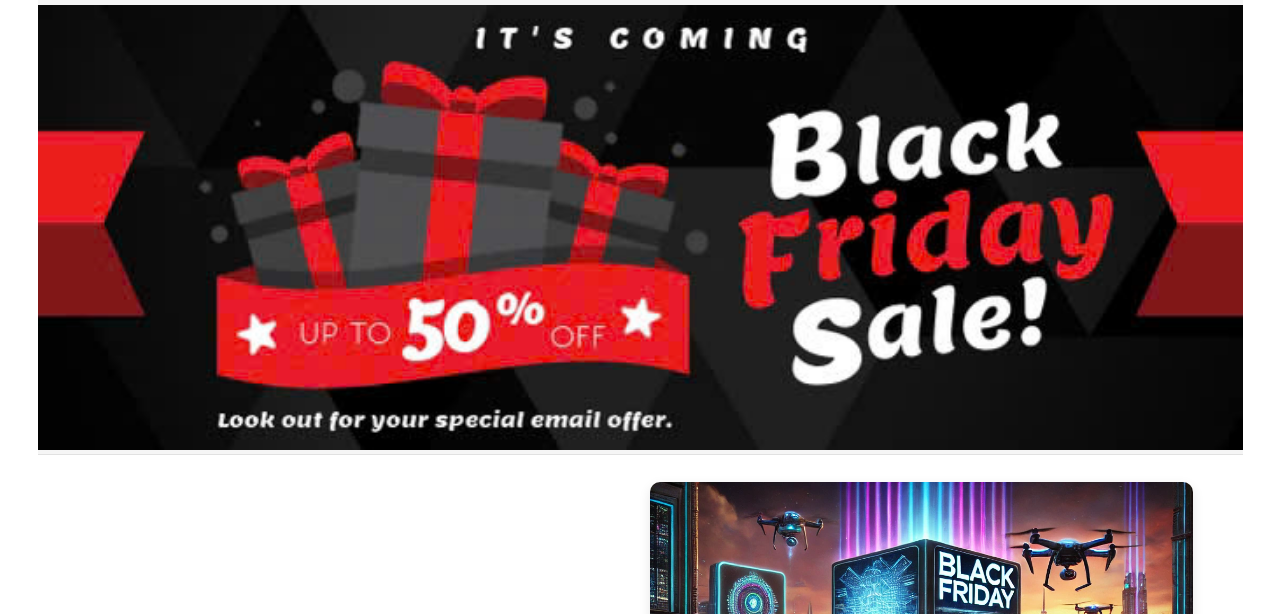
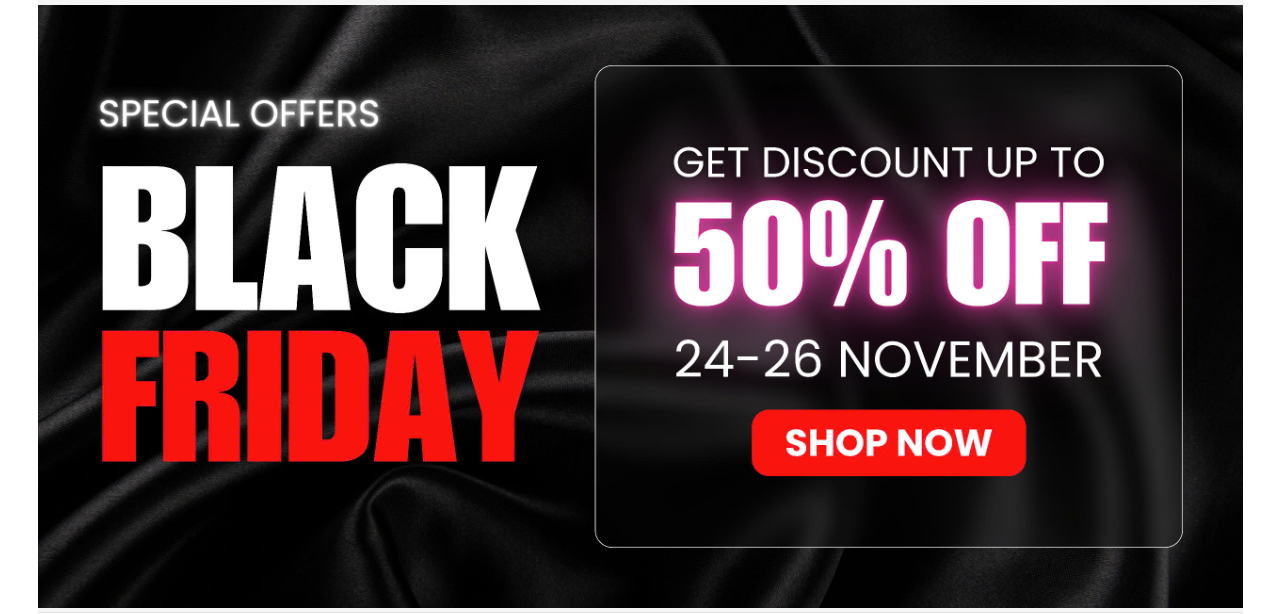
Before and after one commit to Phungthevinh/kinhdoanhthuongmaimaster, a plain HTML site: page index.html in a window 1280 px wide. Shown: the part 129-743 px from the top of the page. Drawn offline with Linux system fonts and the light colour scheme.

Commit message:
Update index.html

```diff
--- a/index.html
+++ b/index.html
@@ -57,7 +57,7 @@
 		<script> addHeader(); </script>
 
 		<div class="banner">
-			<img width="100%" height="100%" src="./img/banners/87c30f0cb1ab09f550ba.jpg" alt="">
+			<img width="100%" height="80%" src="./img/banners/e88f0f8d982c2072793d.jpg" alt="">
 		</div> <!-- End Banner -->
 		<section class="hero">
 			<!-- render bằng js  -->
```
